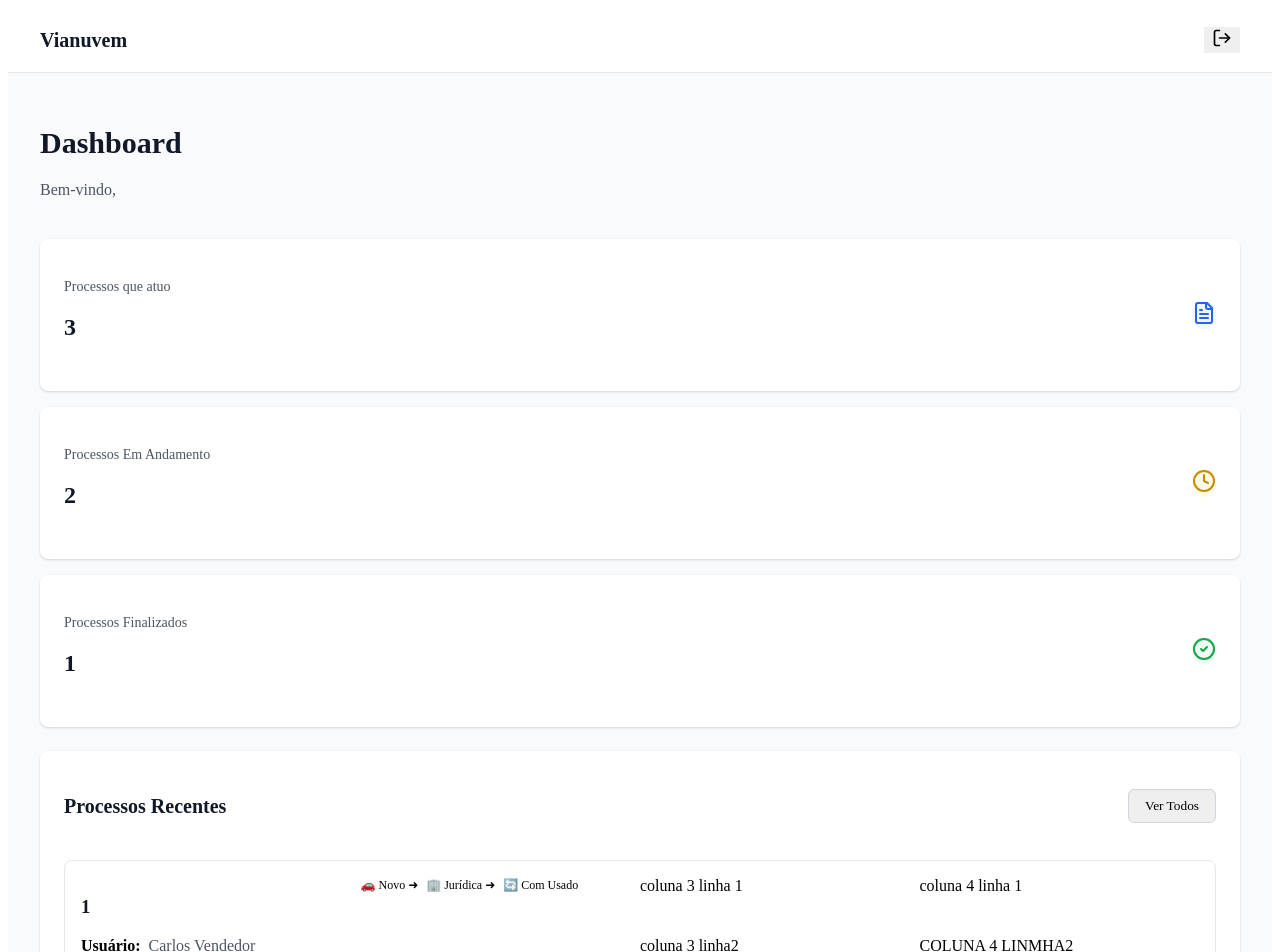
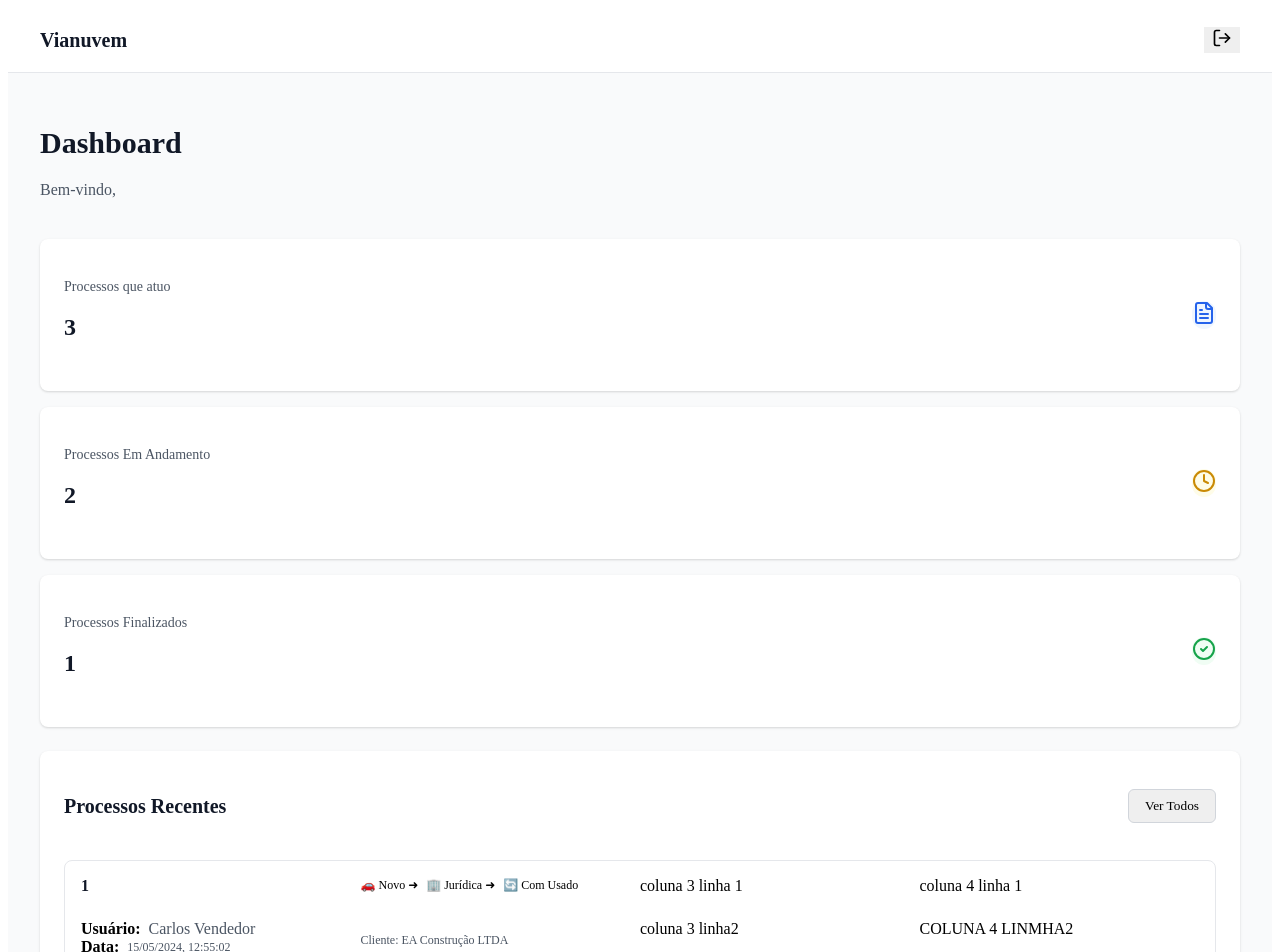
Before and after one commit to Impirione/ModelagemTP1, a React (Vite) app: page /ModelagemTP1/telainicial in a window 1280 px wide. Shown: the top 952 px of the page. Built offline with nearby package versions, Linux system fonts and the light colour scheme; sample sign-in values are in the browser's storage.

Commit message:
feito espaço entre a 1 e a 2 linha

```diff
--- a/src/pages/TelaInicial.tsx
+++ b/src/pages/TelaInicial.tsx
@@ -138,9 +138,11 @@ export default function TelaInicialPage() {
 
                   {/* Linha 1 */}
                   <div>
-                    <h3 className="font-semibold text-gray-900">
+                    <span className="font-semibold text-gray-900">
                       {processo.id}
-                    </h3>
+                    </span>
+                    <h6></h6>
+
                   </div>
 
                   {/* ===================== COLUNA 2 ===================== */}
```
